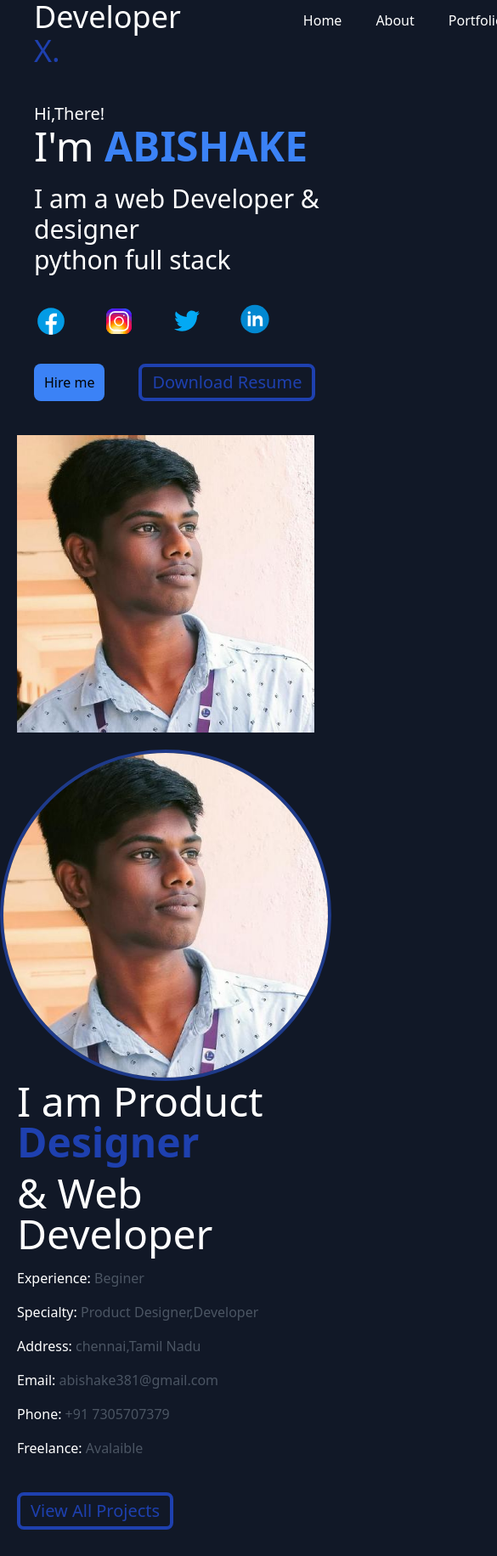
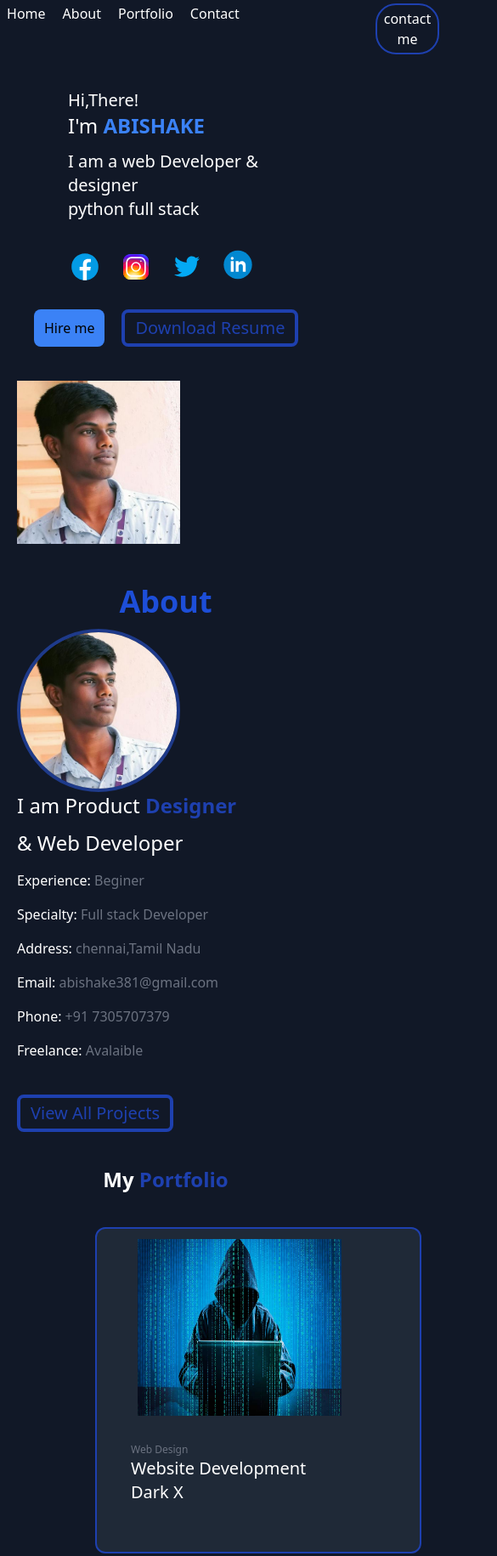
Before and after one commit to Abishake01/portfolio, a website: page frist.html in a window 390 px wide. Shown: the top 1831 px of the page at 85% size, 585 px wide, since content can reach past the window. Drawn offline with nearby package versions, Linux system fonts and the light colour scheme.

Commit message:
responsive portfolio

```diff
--- a/frist.html
+++ b/frist.html
@@ -11,29 +11,26 @@
 </head>
 
 <body class="bg-gray-900 " >
-    <div style="background-image: url(bg.jpg);"></div>
-    <div class="sm:justify-between">
-    <nav class="  top-0 sticky bg-gray-900 ">
-        <div class="flex justify-between">
 
-            <h1 class="text-white text-4xl ml-10">Developer <span class="text-blue-800">X.</span></h1>
-            <div class="pl-36 pt-3">
-                <ul class="text-white flex gap-10 ">
+    <div>
+    <nav class=" top-0 sticky bg-gray-900 ">
+        <div class="flex justify-center">
+
+            <h1 class="text-white text-2xl md:text-4xl ml-5 md:ml-10">Developer <span class="text-blue-800">X.</span></h1>
+            <div class="pl-16 md:pl-36 pt-1 md:pt-3">
+                <ul class="text-white flex gap-5 md:gap-10 ">
                   <a href="#home">  <li class="text-white hover:text-blue-800">Home</li></a>
                    <a href="#About"> <li class="text-white hover:text-blue-800">About</li></a>
 
                    <a href="#portfolio"> <li class="text-white hover:text-blue-800">Portfolio</li></a>
 
                     <a href="#contact">  <li class="text-white hover:text-blue-800"> Contact </li></a>
-
-
-
                 </ul>
             </div>
 
-            <div class="flex pl-80 pt-2">
+            <div class=" md:pl-80 md:pt-2 pl-40 pt-1">
                 <a href="tel:+91 7305707979">
-                <button class="text-white px-2 py-1 border-blue-800 rounded-full   border-4 bg-slate-600 hover:text-blue-800 mr-32">contact me</button>
+                <button class="text-white px-2 py-1 border-blue-800 rounded-3xl md:rounded-full border-2  md:border-4 bg-slate-600 hover:text-blue-800 mr-16 md:mr-32">contact me</button>
                 </a>
             </div>
         </div>
@@ -41,19 +38,18 @@
     </div>
     <main>
         <section class="" id="home">
-        <div class="grid md:grid-cols-2 grid-cols-1 sm:flex-col-reverse">
-            <div>
-                <div class=" mt-10 md:mt-40 md:mx-40 ">
+        <div class=" md:grid-cols-2 grid grid-cols-1">
+            <div >
+
+                <div class=" mt-10 mx-10 md:mt-40 md:mx-40 ">
                     <h1 class="text-white pl-10 text-xl md:text-3xl">Hi,There!</h1>
-                    <h1 class="text-white text-5xl ml-10 ">I'm <span class="text-blue-500 font-bold">ABISHAKE </span>
+                    <h1 class="text-white text-2xl md:text-5xl ml-10 ">I'm <span class="text-blue-500 font-bold">ABISHAKE </span>
                     </h1>
-
-                    <p class="text-white ml-10 mt-5 text-3xl"> I am a web Developer & designer
-
+                    <p class="text-white ml-10 mt-3 text-xl md:text-3xl"> I am a web Developer & designer
                     </p>
-                    <p class="text-white ml-10 text-3xl">python full stack
+                    <p class="text-white ml-10 text-xl md:text-3xl">python full stack
                     </p>
-                    <div class="flex gap-10 pt-6 ml-10">
+                    <div class="flex gap-5 md:gap-10 pt-6 ml-10">
                         <a href="https://www.facebook.com/abishake.abishake.7758?mibextid=ZbWKwL">
                         <svg xmlns="http://www.w3.org/2000/svg" x="0px" y="0px" width="40" height="60"
                             viewBox="0 0 48 48">
@@ -142,71 +138,77 @@
                         </a>
                     </div>
                 </div>
-                <div class="pt-5 flex gap-10 md:mx-40 ">
+                <div class="pt-5 flex gap-5 md:gap-10 md:mx-40 ">
                     <button class="ml-10 bg-blue-500  px-3 py-1 rounded-lg hover:text-white">Hire me</button><a href="resume.pdf"download>
                     <button
                          class=" border-4 border-blue-800 px-3 py-1 rounded-lg text-blue-800 hover:text-white text-xl">Download
                         Resume</button> </a>
                 </div>
             </div>
-            <div class="mt-10 px-5 md:px-40 md:mt-36">
-                <img class="h-full w-96" src="abi.jpeg">
+                <div class="mt-10 px-5 md:px-40 md:mt-36  ">
+                    <img  class="h-48 w-48 md:h-full md:w-96 " src="abi.jpeg">
+
             </div>
+
         </div>
        </section>
-
+       <br>
+       <br>
         <section id="About">
-        <div class="md:mt-10 mt-5 grid md:grid-cols-2 grid-cols-1 md:mx-40  md:gap-20 sm:justify-center">
-         <div class="lg:pt-20 lg:h-full lg:w-full">
-        <img class="border-4 border-blue-900 md:ml-10 rounded-full lg:pt-30" src="abi.jpeg" height="30">
+            <h1 class="bg-gray-900 text-center text-blue-700 font-bold text-4xl">About</h1>
+        <div class="md:mt-5 mt-3 grid md:grid-cols-2 grid-cols-1 md:mx-40  md:gap-20 sm:justify-center">
+         <div class="lg:pt-20  h-48 w-48 md:h-full md:w-full">
+        <img class="border-4 border-blue-900 ml-5 md:ml-10 rounded-full pt-15 lg:pt-30" src="abi.jpeg" height="30">
     </div>
         <div class="mx-5 md:mx-10">
-            <h1 class="text-white text-5xl"> I am Product <span class="text-blue-800 text-5xl font-bold">Designer</span></h1>
-            <h1 class="text-white text-5xl pt-3"> & Web Developer </h1>
-            <h1 class="text-white pt-4">Experience: <span class="text-gray-600"> Beginer</span></h1>
-            <h1 class="text-white pt-4">Specialty: <span class="text-gray-600"> Product Designer,Developer</span></h1>
-            <h1 class="text-white pt-4">Address: <span class="text-gray-600"> chennai,Tamil Nadu</span></h1>
-            <h1 class="text-white pt-4">Email: <span class="text-gray-600"> abishake381@gmail.com </span></h1>
-            <h1 class="text-white pt-4">Phone: <span class="text-gray-600"> +91 7305707379</span></h1>
-            <h1 class="text-white pt-4">Freelance: <span class="text-gray-600"> Avalaible</span></h1>
-           <div class="pt-10 pb-10">
+            <h1 class="text-white text-2xl md:text-5xl"> I am Product <span class="text-blue-800 text-2xl md:text-5xl font-bold">Designer</span></h1>
+            <h1 class="text-white text-2xl md:text-5xl pt-3"> & Web Developer </h1>
+            <h1 class="text-white pt-4">Experience: <span class="text-gray-500"> Beginer</span></h1>
+            <h1 class="text-white pt-4">Specialty: <span class="text-gray-500"> Full stack Developer</span></h1>
+            <h1 class="text-white pt-4">Address: <span class="text-gray-500"> chennai,Tamil Nadu</span></h1>
+            <h1 class="text-white pt-4">Email: <span class="text-gray-500"> abishake381@gmail.com </span></h1>
+            <h1 class="text-white pt-4">Phone: <span class="text-gray-500"> +91 7305707379</span></h1>
+            <h1 class="text-white pt-4">Freelance: <span class="text-gray-500"> Avalaible</span></h1>
+           <div class="pt-10 pb-10"> <a href="https://github.com/Abishake01">
             <button class=" border-4 border-blue-800 px-3 py-1 rounded-lg text-blue-800 hover:text-white text-xl  ">View All Projects</button>
+        </a>
                     </div>
                  </div>
         </div>
     </section>
         <section id="portfolio">
-        <div id="Portfolio" >
-            <div class="flex justify-center pb-10 md:pb-20">
-              <h1 class="text-white text-4xl font-bold">My <span class="text-blue-800">Portfolio</span></h1>
-            </div>
-            <div class="sm:grid grid-cols-1 lg:flex gap-5 pl-28 pb-20">
-              <div class="h-96 w-96 bg-gray-800 rounded-xl border-4 md:rounded-2xl md:border-4 border-blue-800 pt-3 md:pt-5 ">
-                <div class="pl-10 md:pt-5">
+            <div class="flex justify-center  pb-10 md:pb-20">
+                <h1 class="text-white text-2xl text-center md:text-4xl font-bold">My <span class="text-blue-800">Portfolio</span></h1>
+              </div>
+        <div class="md:flex justify-center">
+
+            <div class="grid grid-cols-1 lg:flex gap-5 pl-28 pb-20">
+              <div class="h-96 w-96 bg-gray-800 rounded-xl border-2 md:rounded-2xl md:border-4 border-blue-800 pt-3 md:pt-5 ">
+                <div class="pl-5 md:pl-10 mpt-5">
                   <img class="h-52 w-60 ml-7" src="webpage.jpg" alt="hacker image">
                 </div>
-                <h1 class="pl-10 text-gray-500 text-xl mt-8">Web Design</h1>
-                <h2 class="pl-10  text-white text-xl md:text-2xl">Website Development<br> Dark X</h2>
+                <h1 class="pl-10 text-gray-500 text-xs md:text-xl mt-8">Web Design</h1>
+                <h2 class="pl-10 text-white text-xl md:text-2xl">Website Development<br> Dark X</h2>
               </div>
-              <d iv class="h-96 w-96 bg-gray-800 rounded-xl border-4 md:rounded-2xl md:border-4 border-blue-800 pt-3 md:pt-5">
-                <div class="pl-10 md:pt-5">
+              <d iv class="h-96 w-96 bg-gray-800 rounded-xl border-2 md:rounded-2xl md:border-4 border-blue-800 pt-3 md:pt-5">
+                <div class="pl-5 md:pl-10 pt-5">
                   <img class="h-52 w-60 ml-7" src="webpage1.jpg" alt="hacker image">
                 </div>
-                <h1 class="pl-10 text-gray-500 text-xl mt-8">Web Design</h1>
+                <h1 class="pl-10 text-gray-500 text-xs md:text-xl mt-8">Web Design</h1>
                 <h2 class="pl-10  text-white text-xl md:text-2xl">Website Development <br> Dark X</h2>
               </d>
-              <div class="h-96 w-96 bg-gray-800 rounded-xl border-4 md:rounded-2xl md:border-4 border-blue-800 pt-3 md:pt-5">
-                <div class="pl-10  md:pt-5">
+              <div class="h-96 w-96 bg-gray-800 rounded-xl border-2 md:rounded-2xl md:border-4 border-blue-800 pt-3 md:pt-5">
+                <div class="pl-5 md:pl-10  pt-5">
                   <img class="h-52 w-60 ml-7" src="webpage2.jpg" alt="hacker image">
                 </div>
-                <h1 class="pl-10 text-gray-500 text-xl mt-8">Web Design</h1>
+                <h1 class="pl-10 text-gray-500 text-xs md:text-xl mt-8">Web Design</h1>
                 <h2 class="pl-10  text-white text-xl md:text-2xl">Website Development <br> Dark X</h2>
               </div>
             </div>
           </div>
         </section>
           <section id="contact">
-          <div id="Contact" class="pb-10 md:pb-20 ">
+          <div  class="pb-10 md:pb-20 ">
             <div class="flex justify-center">
               <h1 class="text-2xl md:text-5xl text-white font-bold">
                 Contact <span class="text-blue-800">Me</span>
```
